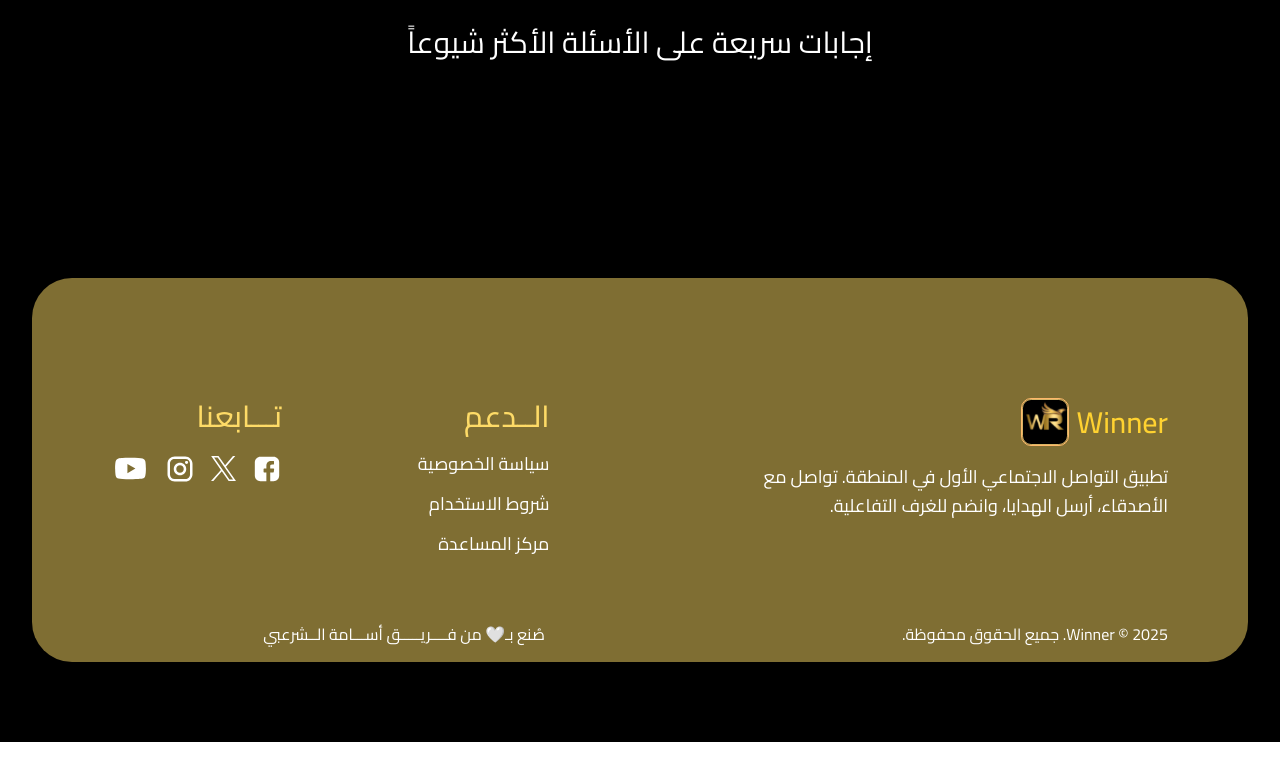
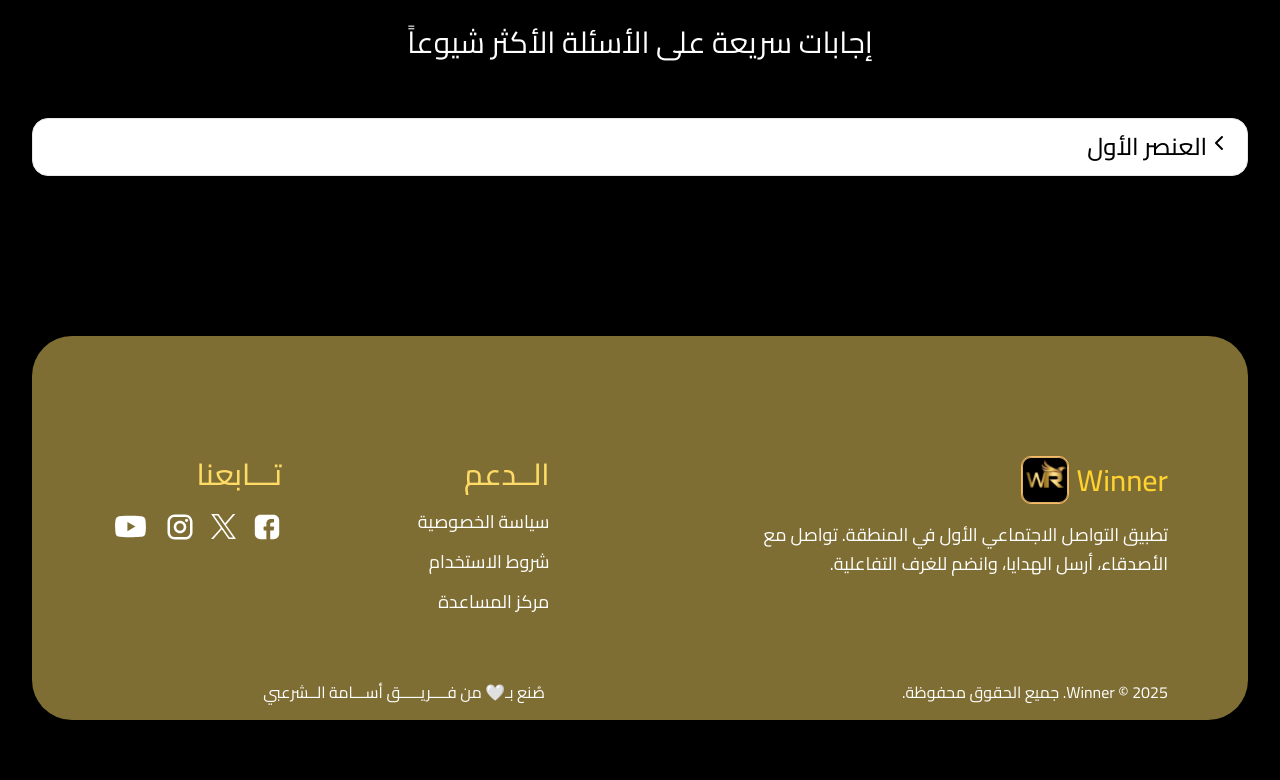
Before and after one commit to odaibishr/winner-app, a React (Vite) app: page /contact in a window 1280 px wide. Shown: the part 1835-2615 px from the top of the page. Before the commit the page ends 2577 px from the top, so only its background shows below. Built offline with nearby package versions, Linux system fonts and the light colour scheme.

Commit message:
create accordion component

```diff
--- a/package.json
+++ b/package.json
@@ -12,12 +12,16 @@
   "dependencies": {
     "@emailjs/browser": "^4.4.1",
     "@hookform/resolvers": "^5.2.2",
+    "@radix-ui/react-accordion": "^1.2.12",
     "@radix-ui/react-label": "^2.1.8",
     "@radix-ui/react-slot": "^1.2.4",
     "@tailwindcss/vite": "^4.1.17",
     "clsx": "^2.1.1",
     "dotenv": "^17.2.3",
     "emailjs": "^4.0.3",
+    "framer-motion": "^12.23.24",
+    "lucide-react": "^0.555.0",
+    "radix-ui": "^1.4.3",
     "react": "^19.2.0",
     "react-dom": "^19.2.0",
     "react-hook-form": "^7.66.1",
--- a/src/components/FAQsSection.jsx
+++ b/src/components/FAQsSection.jsx
@@ -1,10 +1,33 @@
 import SectionHeader from "./SectionHeader.jsx";
+import {
+    AccordionProvider,
+    AccordionItem,
+    AccordionTrigger,
+    AccordionContent,
+} from "./ui/accordion.jsx";
+import {ChevronLeft} from "lucide-react";
+
+
 
 const FAQsSection = () => {
     return (
         <section className="py-10 md:py-20 container">
             <SectionHeader title="الأسئلة الشائعة؟؟" description="إجابات سريعة على الأسئلة الأكثر شيوعاً" />
 
+           <AccordionProvider type="single" collapsible>
+               <AccordionItem value='item-1'>
+                   <AccordionTrigger className="flex ">
+                       <ChevronLeft />
+                       <span className="text-2xl">
+                           العنصر الأول
+                       </span>
+                   </AccordionTrigger>
+
+                   <AccordionContent>
+                       هذا هو محتوى العنصر الأول.
+                   </AccordionContent>
+               </AccordionItem>
+           </AccordionProvider>
         </section>
     );
 }
--- /dev/null
+++ b/src/components/ui/accordion.jsx
@@ -0,0 +1,92 @@
+import { Accordion } from "radix-ui";
+import { cn } from '/src/lib/utils.js';
+import { motion, AnimatePresence } from 'framer-motion';
+
+const AccordionProvider = ({
+                               children,
+                               className,
+                               type = 'single',
+                               collapsible = true,
+                               value,
+                               onValueChange
+                           }) => {
+    return (
+        <Accordion.Root
+            type={type}
+            collapsible={collapsible}
+            value={value}
+            onValueChange={onValueChange}
+            className={cn('space-y-2', className)}
+        >
+            {children}
+        </Accordion.Root>
+    )
+}
+
+const AccordionItem = ({
+                           value,
+                           children,
+                           className,
+                       }) => {
+    return (
+        <Accordion.Item
+            value={value}
+            className={cn(
+                'border border-gray-200 bg-white rounded-2xl transition-all duration-300 shadow-sm hover:shadow-md',
+                className
+            )}
+        >
+            {children}
+        </Accordion.Item>
+    );
+}
+
+const AccordionTrigger = ({
+                              children,
+                              className
+                          }) => {
+    return (
+        <Accordion.Header>
+            <Accordion.Trigger
+                className={cn(
+                    'w-full py-3 px-4 text-left font-medium cursor-pointer rounded-xl transition-all duration-300 hover:bg-gray-100 data-[state=open]:bg-gray-200',
+                    className
+                )}
+            >
+                {children}
+            </Accordion.Trigger>
+        </Accordion.Header>
+    );
+}
+
+const AccordionContent = ({
+                              children,
+                              className
+                          }) => {
+    const MotionDiv = motion.div;
+    return (
+        <Accordion.Content asChild>
+            <AnimatePresence initial={false}>
+                <MotionDiv
+                    initial={{ height: 0, opacity: 0 }}
+                    animate={{ height: 'auto', opacity: 1 }}
+                    exit={{ height: 0, opacity: 0 }}
+                    transition={{ duration: 0.35, ease: [0.4, 0, 0.2, 1] }} // easing smooth
+                    className={cn(
+                        'px-4 py-3 text-gray-600 overflow-hidden',
+                        className
+                    )}
+                >
+                    {children}
+                </MotionDiv>
+            </AnimatePresence>
+        </Accordion.Content>
+    );
+}
+
+export {
+    AccordionProvider,
+    AccordionItem,
+    AccordionTrigger,
+    AccordionContent,
+}
--- a/src/data/constant.js
+++ b/src/data/constant.js
@@ -1,5 +1,4 @@
-export const menuItems = [
-	{
+export const menuItems = [{
 		name: "الرئيسة",
 		link: "/",
 	},
```
Also changed, not shown: 1 other file (tests, documents, lock files or other folders).
